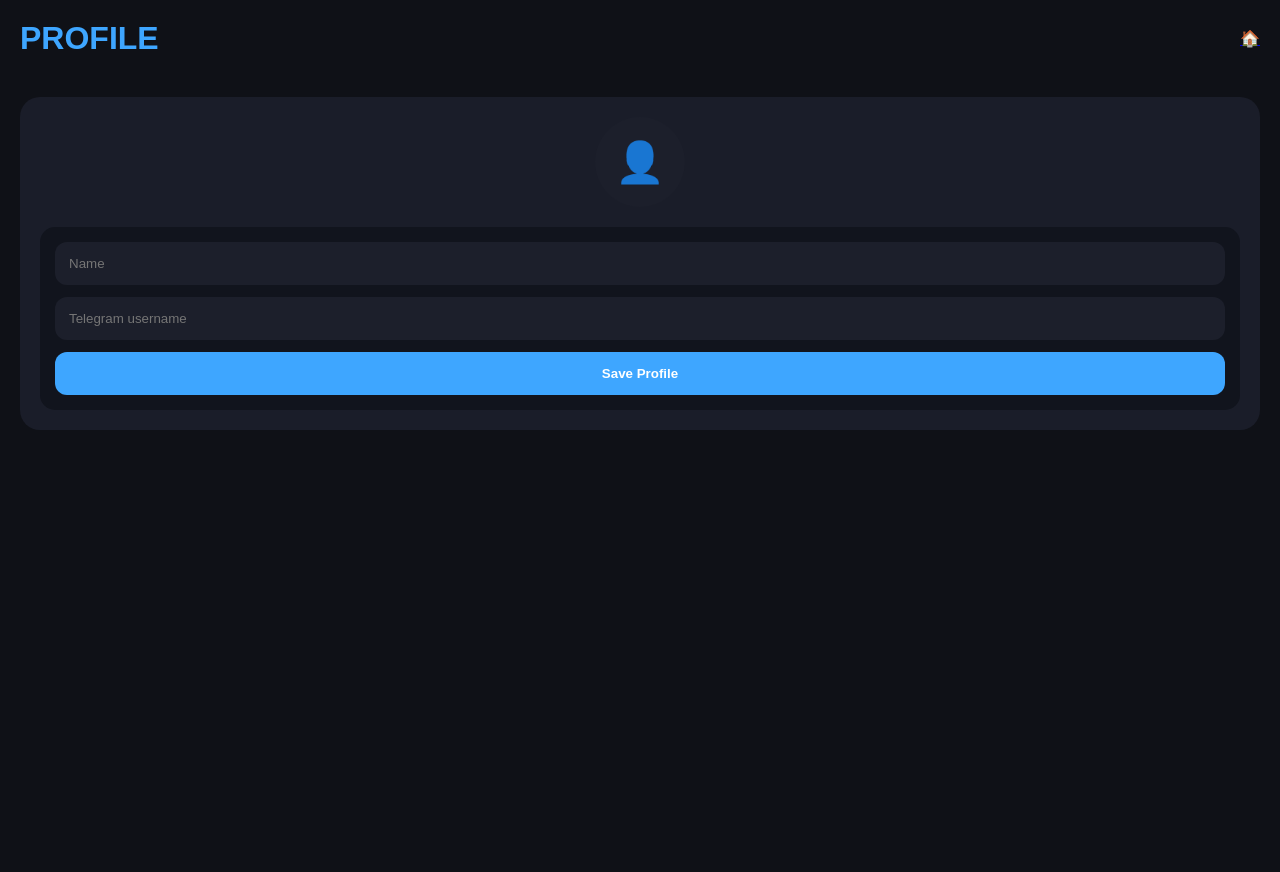
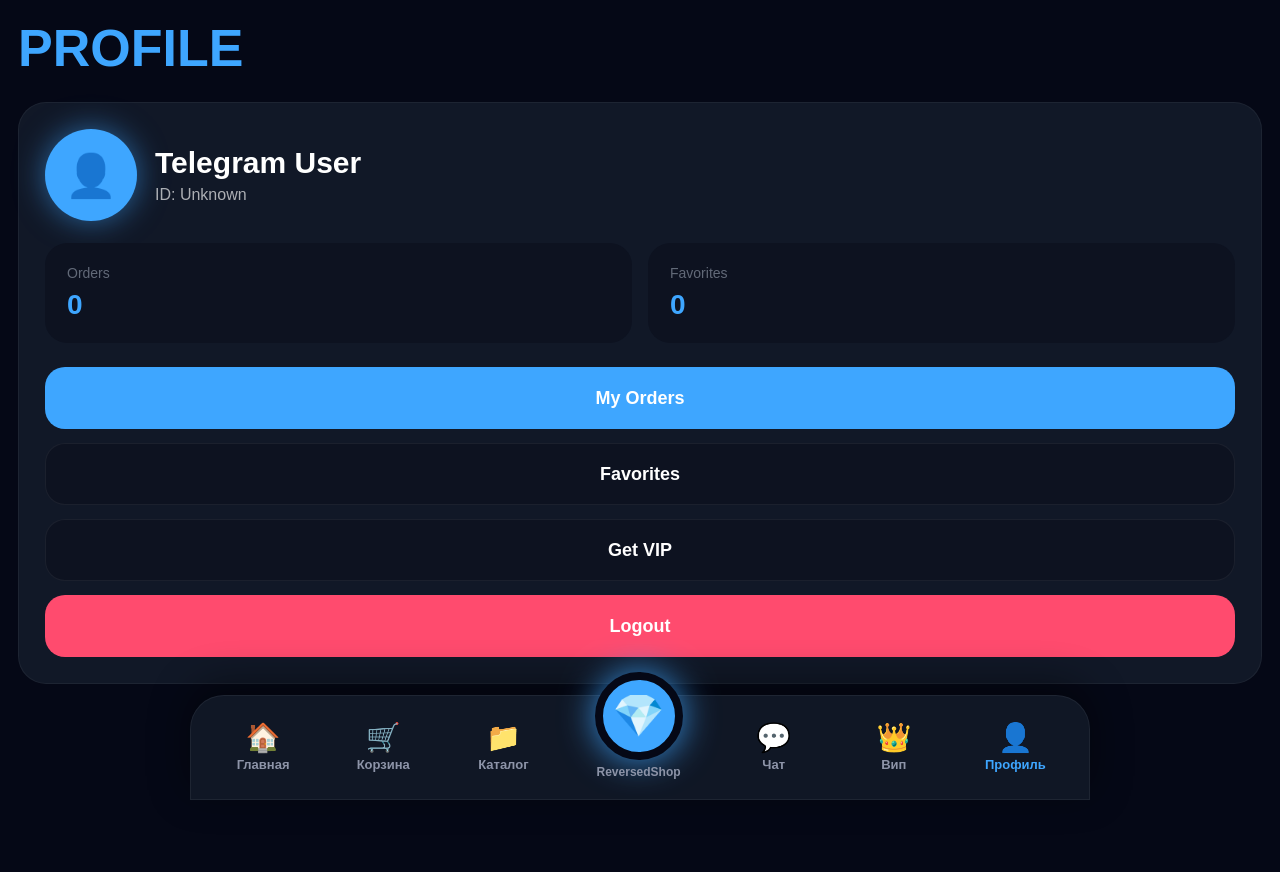
Before and after one commit to garabavladimir985-create/reversedmarket, a Flask app: page /profile in a window 1280 px wide. Before the commit the page ends 430 px from the top, so only its background shows below. Run offline with Flask 3, Linux system fonts and the light colour scheme; some libraries are stand-ins or nearby versions.

Commit message:
new premium profile

```diff
--- a/backend/templates/profile.html
+++ b/backend/templates/profile.html
@@ -1,5 +1,5 @@
 <!DOCTYPE html>
-<html>
+<html lang="ru">
 <head>
 <meta charset="UTF-8">
 <meta name="viewport" content="width=device-width, initial-scale=1.0">
@@ -7,68 +7,390 @@
 <title>Profile</title>
 
 <link rel="stylesheet" href="/static/css/style.css">
+<script src="https://telegram.org/js/telegram-web-app.js"></script>
 
+<style>
+body{
+background:#050816;
+color:white;
+font-family:Arial;
+margin:0;
+padding:0;
+padding-bottom:150px;
+}
+
+.old-bottom-nav,
+.bottom-nav,
+.navbar{
+display:none!important;
+}
+
+.profile-page{
+padding:18px;
+}
+
+.page-title{
+font-size:52px;
+font-weight:900;
+color:#3ea6ff;
+margin-bottom:24px;
+}
+
+.profile-card{
+background:#111827;
+border-radius:28px;
+padding:26px;
+border:1px solid rgba(255,255,255,.05);
+margin-bottom:20px;
+}
+
+.profile-top{
+display:flex;
+align-items:center;
+gap:18px;
+margin-bottom:22px;
+}
+
+.profile-avatar{
+width:92px;
+height:92px;
+border-radius:50%;
+background:#3ea6ff;
+display:flex;
+align-items:center;
+justify-content:center;
+font-size:42px;
+font-weight:900;
+box-shadow:0 0 30px rgba(62,166,255,.55);
+}
+
+.profile-name{
+font-size:30px;
+font-weight:800;
+}
+
+.profile-id{
+opacity:.65;
+margin-top:6px;
+}
+
+.stats{
+display:grid;
+grid-template-columns:1fr 1fr;
+gap:16px;
+margin-top:10px;
+}
+
+.stat-box{
+background:#0d1220;
+border-radius:22px;
+padding:22px;
+}
+
+.stat-title{
+opacity:.6;
+font-size:14px;
+margin-bottom:8px;
+}
+
+.stat-value{
+font-size:28px;
+font-weight:800;
+color:#3ea6ff;
+}
+
+.profile-actions{
+display:flex;
+flex-direction:column;
+gap:14px;
+margin-top:24px;
+}
+
+.profile-btn{
+height:62px;
+border:none;
+border-radius:20px;
+font-size:18px;
+font-weight:800;
+cursor:pointer;
+text-decoration:none;
+display:flex;
+align-items:center;
+justify-content:center;
+}
+
+.profile-btn.blue{
+background:#3ea6ff;
+color:white;
+}
+
+.profile-btn.dark{
+background:#0d1220;
+color:white;
+border:1px solid rgba(255,255,255,.06);
+}
+
+.profile-btn.red{
+background:#ff4b6e;
+color:white;
+}
+
+.premium-bottom-nav{
+position:fixed!important;
+bottom:0!important;
+left:50%!important;
+transform:translateX(-50%)!important;
+width:100%!important;
+max-width:900px!important;
+height:105px!important;
+background:rgba(17,24,39,.96)!important;
+backdrop-filter:blur(20px)!important;
+border-top-left-radius:34px!important;
+border-top-right-radius:34px!important;
+display:flex!important;
+align-items:center!important;
+justify-content:space-around!important;
+padding:8px 12px!important;
+z-index:999999!important;
+box-shadow:0 -10px 40px rgba(0,0,0,.45)!important;
+border:1px solid rgba(255,255,255,.06)!important;
+}
+
+.premium-nav-item{
+display:flex!important;
+flex-direction:column!important;
+align-items:center!important;
+justify-content:center!important;
+gap:5px!important;
+text-decoration:none!important;
+color:#8d94a8!important;
+font-size:13px!important;
+font-weight:700!important;
+min-width:58px!important;
+}
+
+.premium-nav-item.active{
+color:#3ea6ff!important;
+}
+
+.premium-icon{
+font-size:28px!important;
+line-height:1!important;
+}
+
+.premium-shop-btn{
+position:relative!important;
+margin-top:-45px!important;
+display:flex!important;
+flex-direction:column!important;
+align-items:center!important;
+text-decoration:none!important;
+color:#8d94a8!important;
+font-size:12px!important;
+font-weight:800!important;
+min-width:82px!important;
+}
+
+.premium-shop-circle{
+width:88px!important;
+height:88px!important;
+border-radius:50%!important;
+background:#3ea6ff!important;
+display:flex!important;
+align-items:center!important;
+justify-content:center!important;
+font-size:42px!important;
+color:white!important;
+border:8px solid #050816!important;
+box-shadow:0 0 35px rgba(62,166,255,.85)!important;
+margin-bottom:5px!important;
+}
+
+@media(max-width:600px){
+
+.page-title{
+font-size:38px;
+}
+
+.profile-avatar{
+width:72px;
+height:72px;
+font-size:32px;
+}
+
+.profile-name{
+font-size:24px;
+}
+
+.stat-value{
+font-size:22px;
+}
+
+.profile-btn{
+height:56px;
+font-size:16px;
+}
+
+.premium-bottom-nav{
+width:100%!important;
+max-width:100%!important;
+left:0!important;
+transform:none!important;
+height:86px!important;
+border-radius:24px 24px 0 0!important;
+padding:4px 2px!important;
+overflow:hidden!important;
+}
+
+.premium-nav-item{
+min-width:40px!important;
+font-size:9px!important;
+gap:3px!important;
+}
+
+.premium-icon{
+font-size:20px!important;
+}
+
+.premium-shop-btn{
+min-width:54px!important;
+font-size:9px!important;
+margin-top:-32px!important;
+}
+
+.premium-shop-circle{
+width:66px!important;
+height:66px!important;
+font-size:30px!important;
+border:6px solid #050816!important;
+}
+
+}
+</style>
 </head>
 
 <body>
 
-<div class="topbar">
-    <h1>PROFILE</h1>
-    <a href="/">🏠</a>
+<div class="profile-page">
+
+<div class="page-title">
+PROFILE
 </div>
 
-<div class="profile-box" id="profileBox">
+<div class="profile-card">
 
-<div class="big-avatar">👤</div>
+<div class="profile-top">
 
-<div class="profile-info">
+<div class="profile-avatar">
+👤
+</div>
 
-<input id="name" placeholder="Name">
-<input id="username" placeholder="Telegram username">
+<div>
+<div class="profile-name">
+{{ username if username else "Telegram User" }}
+</div>
 
-<button onclick="saveProfile()">
-Save Profile
-</button>
+<div class="profile-id">
+ID: {{ telegram_id if telegram_id else "Unknown" }}
+</div>
+</div>
+
+</div>
+
+<div class="stats">
+
+<div class="stat-box">
+<div class="stat-title">
+Orders
+</div>
+
+<div class="stat-value">
+{{ orders_count if orders_count else 0 }}
+</div>
+</div>
+
+<div class="stat-box">
+<div class="stat-title">
+Favorites
+</div>
+
+<div class="stat-value">
+{{ favorites_count if favorites_count else 0 }}
+</div>
+</div>
+
+</div>
+
+<div class="profile-actions">
+
+<a href="/my-orders" class="profile-btn blue">
+My Orders
+</a>
+
+<a href="/favorites-products" class="profile-btn dark">
+Favorites
+</a>
+
+<a href="/vip" class="profile-btn dark">
+Get VIP
+</a>
+
+<a href="/" class="profile-btn red">
+Logout
+</a>
 
 </div>
 
 </div>
 
-<script>
+</div>
 
-const savedName = localStorage.getItem("profile_name");
-const savedUser = localStorage.getItem("profile_user");
+<div class="premium-bottom-nav">
 
-if(savedName){
+<a href="/" class="premium-nav-item">
+<div class="premium-icon">🏠</div>
+<span>Главная</span>
+</a>
 
-    document.getElementById("profileBox").innerHTML = `
-        <div class="big-avatar">👤</div>
+<a href="/cart" class="premium-nav-item">
+<div class="premium-icon">🛒</div>
+<span>Корзина</span>
+</a>
 
-        <div class="profile-info">
+<a href="/favorites-products" class="premium-nav-item">
+<div class="premium-icon">📁</div>
+<span>Каталог</span>
+</a>
 
-            <h2>${savedName}</h2>
+<a href="/my-shop" class="premium-shop-btn">
+<div class="premium-shop-circle">💎</div>
+<span>ReversedShop</span>
+</a>
 
-            <p>@${savedUser}</p>
+<a href="/chat/general" class="premium-nav-item">
+<div class="premium-icon">💬</div>
+<span>Чат</span>
+</a>
 
-            <a class="pay-btn" href="/vip">
-                Buy VIP
+<a href="/vip" class="premium-nav-item">
+<div class="premium-icon">👑</div>
+<span>Вип</span>
+</a>
+
+<a href="/profile" class="premium-nav-item active">
+<div class="premium-icon">👤</div>
+<span>Профиль</span>
 </a>
 
 </div>
-    `;
+
+<script>
+const tg = window.Telegram?.WebApp;
+
+if(tg){
+    tg.ready();
+    tg.expand();
 }
-
-function saveProfile(){
-
-    const name = document.getElementById("name").value;
-    const username = document.getElementById("username").value;
-
-    localStorage.setItem("profile_name", name);
-    localStorage.setItem("profile_user", username);
-
-    location.reload();
-}
-
 </script>
 
 </body>
```
Lines whose indentation alone changed are shown as unchanged.
